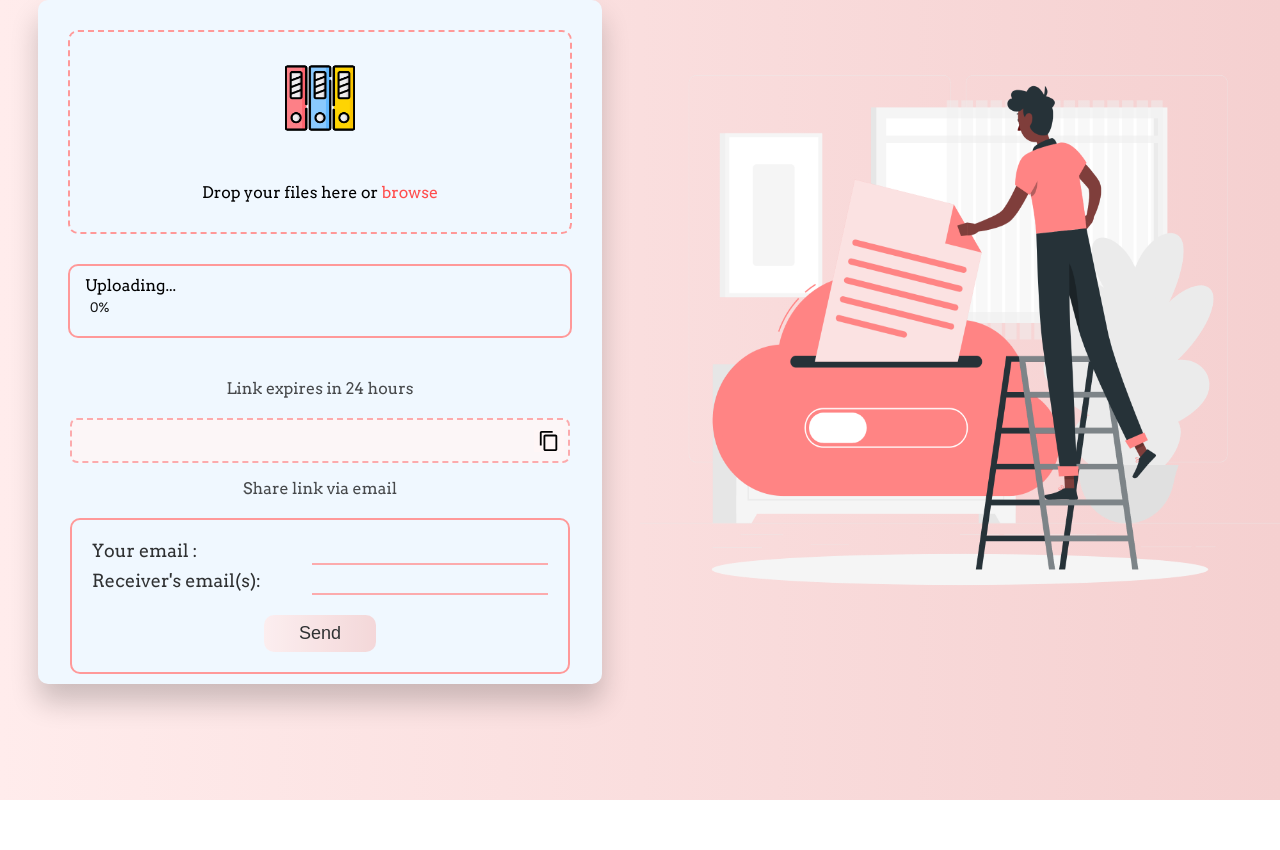
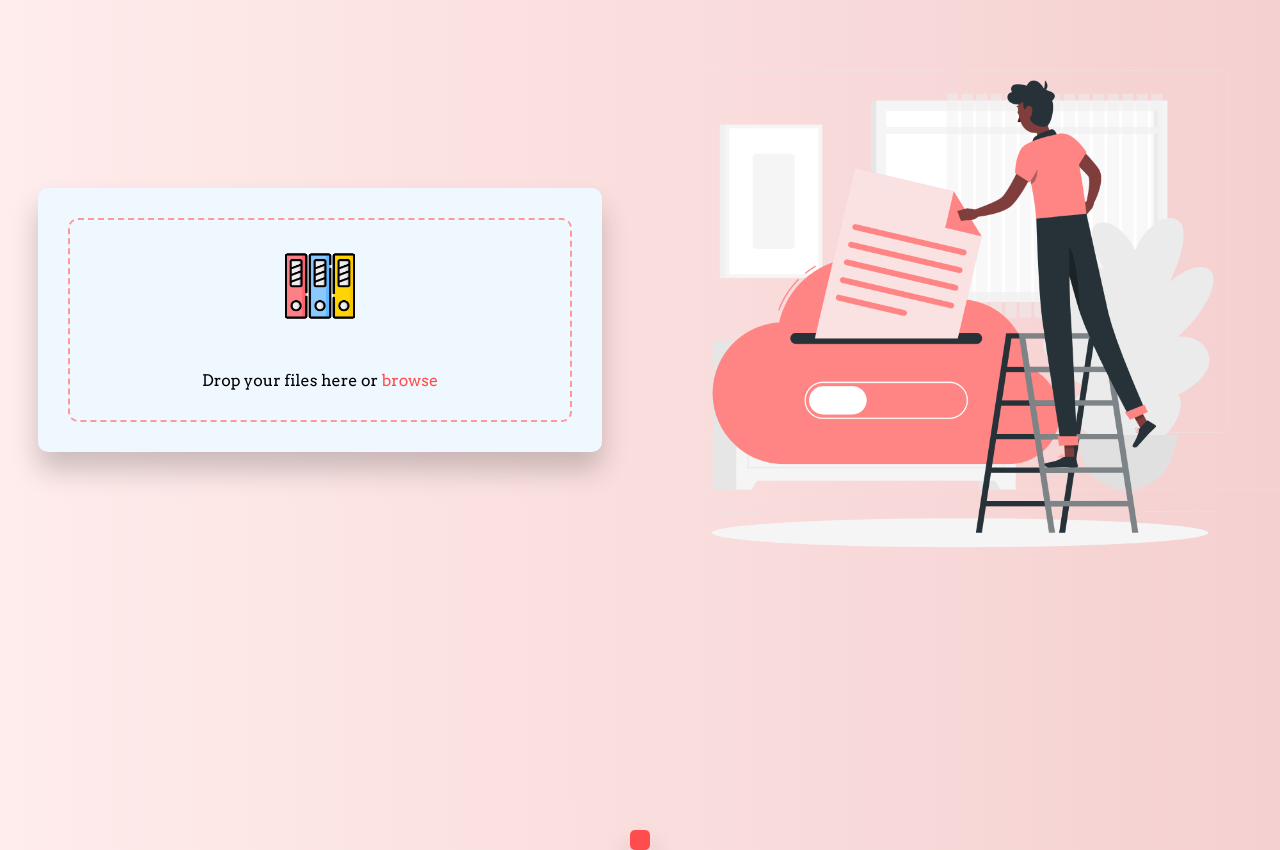
Before and after one commit to DevoAbhi/FileShare-Frontend, an Angular app: page / in a window 1280 px wide. Before the commit the page ends 800 px from the top, so only its background shows below. Built offline with nearby package versions, Linux system fonts and the light colour scheme.

Commit message:
Add message elert

```diff
--- a/src/app/home/home.component.css
+++ b/src/app/home/home.component.css
@@ -227,3 +227,23 @@ button {
 button:focus {
   outline: none;
 }
+
+/* Alert */
+.alert {
+  position: absolute;
+  bottom: 20px;
+  left: 50%;
+  transform: translate(-50%, 0px);
+  /* position: fixed; */
+  /* top: 50%; */
+  /* left: 50%; */
+  /* transform: translate(-50%, -30%); */
+  background: var(--dark-border-color);
+  padding: 10px;
+  font-size: 18px;
+  color: aliceblue;
+  transition: transform ease-in-out 0.2s;
+  border-radius: 5px;
+  /* box-shadow: 0px 19px 28px 0px rgba(0,0,0,0.21); */
+  box-shadow: var(--box-shadow);
+}
--- a/src/app/home/home.component.html
+++ b/src/app/home/home.component.html
@@ -25,9 +25,10 @@
                     </div>
                 </div>
             </div> -->
-            <!-- *ngIf="upload.progress > 0 && upload.progress != 100" -->
+
             <!-- [style.transform]= "scaleX" -->
-            <div class="progress-container" >
+
+            <div class="progress-container" *ngIf="upload.progress > 0 && upload.progress != 100">
                 <div class="progress-bg" [style.width.%]="upload.progress"></div>
                     <div class="inner-container">
                         <div class="title">Uploading...</div>
@@ -37,14 +38,14 @@
                     <div class="progress-bar" [style.width.%]="upload.progress"></div>
                     </div>
             </div>
-            <!-- *ngIf="upload.progress == 100 && upload.file !== undefined" -->
-            <div class="sharing-container" >
+
+            <div class="sharing-container" *ngIf="upload.progress == 100 && upload.file !== undefined">
                 <p class="expire">Link expires in 24 hours</p>
                 <div class="input-container">
                     <input type="text" readonly id="fileUrl" [value]="upload?.file">
                     <img src="assets/images/copy-link.svg" alt="copy link" (click)="onCopy()">
                 </div>
-                <p>Share link via email</p>
+                <p>Or Share link via email</p>
                 <div class="email-container">
                     <form [formGroup]='form' (submit)="onSubmit()">
                       <div class="field">
@@ -65,3 +66,6 @@
     </div>
     <img src="../../assets/images/FileShare-img-home.png" alt="file-upload-img">
 </div>
+
+<div class="alert" [style.transform]="'translate(-50%, 70px)'">{{message}}</div>
+<!-- *ngIf="showAlert === true"  -->
--- a/src/app/home/home.component.ts
+++ b/src/app/home/home.component.ts
@@ -18,6 +18,8 @@ export class HomeComponent implements OnInit, OnDestroy{
   };
   private subscription: Subscription | undefined;
   form!: FormGroup
+  message: string = ""
+  showAlert: boolean = false;
   // scaleX: any;
 
   constructor(private restService: RestService) {}
@@ -88,6 +90,7 @@ export class HomeComponent implements OnInit, OnDestroy{
     const fileUrl: HTMLInputElement = document.querySelector('#fileUrl') as HTMLInputElement;
     fileUrl.select();
     document.execCommand('copy');
+    this.onShowAlert("Copied to clipboard🚀")
   }
 
   onSubmit = async () => {
@@ -100,9 +103,30 @@ export class HomeComponent implements OnInit, OnDestroy{
     const emailFrom = this.form.value.emailFrom;
     const emailTo = this.form.value.emailTo;
 
-    const response = await this.restService.sendMail(uuid, emailFrom, emailTo);
-    console.log(response);
+    const response: any= await this.restService.sendMail(uuid, emailFrom, emailTo);
+    if(response.hasOwnProperty("error")) {
+      this.onShowAlert(response.error)
+    }
+    else{
+      this.onShowAlert(response.message)
+    }
 
+  }
+
+  onShowAlert = (message: string) => {
+    let alertTimer;
+    this.showAlert = true
+    const alert: HTMLElement = document.querySelector('.alert') as HTMLElement;
+    this.message = message;
+
+    // alert.style.transform = "translate(-50%, 0px)"
+    clearTimeout(alertTimer);
+    alertTimer = setInterval(() => {
+      // alert.style.transform = "translate(-50%, -70px)"
+      // alert.style.transform = "translate(-50%, -70px)"
+      this.showAlert = false
+      console.log(this.showAlert)
+    }, 2000);
   }
 
   ngOnDestroy() {
--- a/src/styles.css
+++ b/src/styles.css
@@ -14,5 +14,7 @@ html, body{
     padding: 0px;
     font-family: 'Arvo', serif;
     height: 100%;
-    background: var(--base-bg-color)
+    background: var(--base-bg-color);
+    height: 100vh;
+    /* overflow: hidden; */
 }
```
